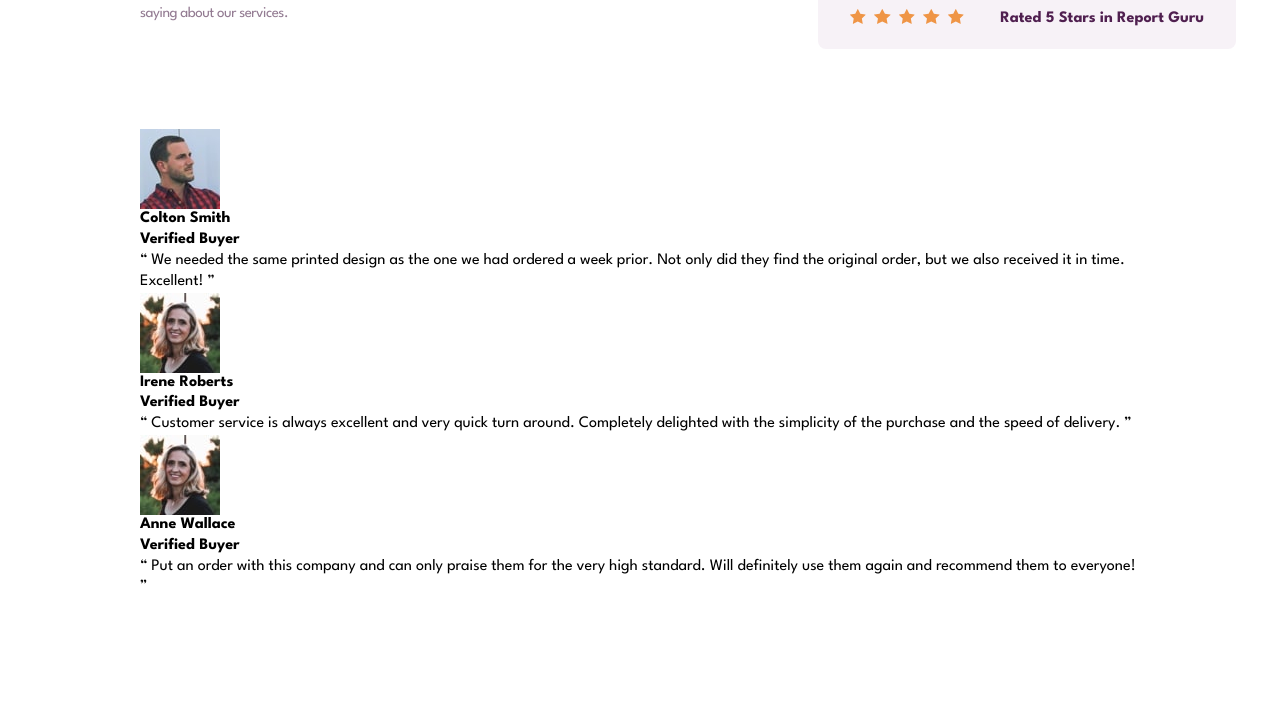
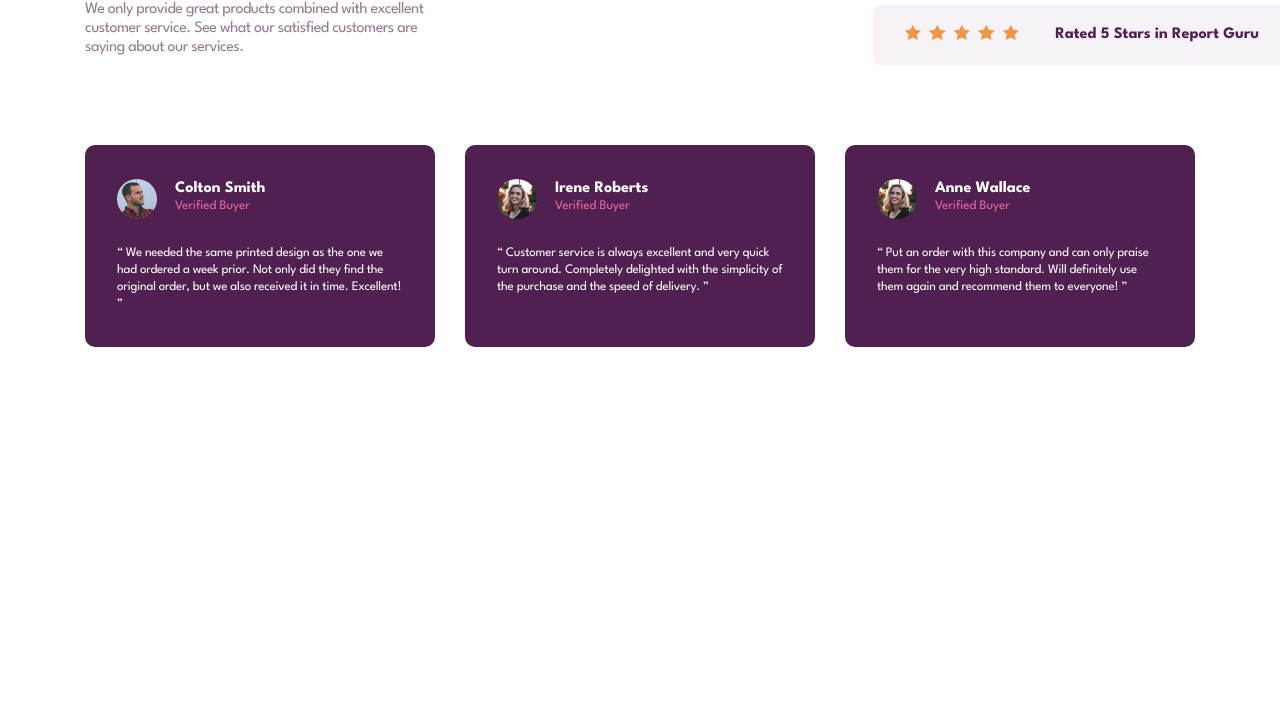
Before and after one commit to correlucas/social-proof-section, a plain HTML site: page index.html in a window 1280 px wide. Shown: the part 301-1019 px from the top of the page. After the commit the page ends 800 px from the top, so only its background shows below. Drawn offline with Linux system fonts and the light colour scheme.

Commit message:
Testimonials sections stylized and grid setup

```diff
--- a/index.html
+++ b/index.html
@@ -34,8 +34,9 @@
               <img src="./images/icon-star.svg" alt="rating start">
               <img src="./images/icon-star.svg" alt="rating start">
             </div>
-            <h2>Rated 5 Stars in Reviews</h2>
+            <h2 class="h2">Rated 5 Stars in Reviews</h2>
           </div>
+
           <div class="product__reviews__stars space--left">
             <div class="star">
               <img src="./images/icon-star.svg" alt="rating start">
@@ -57,17 +58,20 @@
             <h2>Rated 5 Stars in Report Guru</h2>
           </div>
         </div>
+
+
       </section>
-
       <!-- testimonials -->
       <section class="product__testimonial">
-        <div class="product__testimonial__buyer">
-          <div>
+        <div class="product__testimonial__user">
+          <div class="profile__info">
+            <div class="profile__photo">
               <img src="./images/image-colton.jpg" alt="man photography">
             </div>
             <div class="profile__name">
               <h3>Colton Smith</h3>
               <h4>Verified Buyer</h4>
+            </div>
           </div>
 
           <div>
@@ -75,13 +79,15 @@
           </div>
         </div>
 
-        <div class="product__testimonial__buyer">
-          <div>
+        <div class="product__testimonial__user">
+          <div class="profile__info">
+            <div class="profile__photo">
               <img src="./images/image-irene.jpg" alt="woman photography">
             </div>
             <div class="profile__name">
               <h3>Irene Roberts</h3>
               <h4>Verified Buyer</h4>
+            </div>
           </div>
 
           <div>
@@ -89,13 +95,15 @@
           </div>
         </div>
 
-        <div class="product__testimonial__buyer">
-          <div>
+        <div class="product__testimonial__user">
+          <div class="profile__info">
+            <div class="profile__photo">
               <img src="./images/image-irene.jpg" alt="woman photography">
             </div>
             <div class="profile__name">
               <h3>Anne Wallace</h3>
               <h4>Verified Buyer</h4>
+            </div>
           </div>
 
           <div>
--- a/style.css
+++ b/style.css
@@ -61,15 +61,15 @@ h1 {
   letter-spacing: -1.71429px;
   line-height: 0.9;
   color: var(--dark-violet);
-
   max-width: 350px;
-  padding-bottom: 1rem;
+  padding-bottom: 1.2rem;
 }
 
 .heading p {
   font-weight: 400;
-  font-size: 0.9375rem;
-  line-height: 1.3;
+  font-size: 1rem;
+  align-self: baseline;
+  line-height: 1.2;
   letter-spacing: -0.5px;
   color: var(--pinkish-gray);
   max-width: 350px;
@@ -97,23 +97,29 @@ h1 {
   color: var(--dark-violet);
   background-color: var(--soft-gray);
   border-radius: 0.5rem;
-  margin-top: 16px;
   transition: ease-in-out 0.3s;
 }
 
-.product__reviews__stars:hover {
-  filter: saturate(2);
+.product__reviews__stars+.product__reviews__stars {
+  margin-top: 16px;
 }
 
-.product__reviews {
-  row-gap: 20px;
+.product__reviews__stars:hover {
+  filter: saturate(3);
 }
+
 
 .star {
   display: flex;
   flex-direction: row;
   gap: 0.5rem;
+  transition: ease-in-out 0.3s;
 }
+
+/* .star-hover:hover~.star img {
+  transform: rotate(360deg);
+  transition: 0.3s;
+} */
 
 .star img {
   width: 16.5px;
@@ -151,3 +157,49 @@ h1 {
 }
 
 /* -- */
+
+/* testimonials */
+
+.product__testimonial {
+  display: grid;
+  grid-template-columns: 350px 350px 350px;
+  gap: 30px;
+}
+
+.profile__photo img {
+  border-radius: 50%;
+  width: 40px;
+  height: 40px;
+}
+
+.product__testimonial__user {
+  padding: 34px 32px;
+  border-radius: 10px;
+  background-color: var(--dark-violet);
+}
+
+.profile__info {
+  display: flex;
+  flex-direction: row;
+  gap: 1.125rem;
+}
+
+.profile__name h3 {
+  color: var(--bg);
+}
+
+.profile__name h4 {
+  font-weight: 400;
+  font-size: 0.8125rem;
+  line-height: 1;
+  color: var(--pink);
+}
+
+.product__testimonial__user p {
+  font-weight: 400;
+  font-size: 0.8125rem;
+  line-height: 1.3;
+  letter-spacing: -0.2px;
+  padding-top: 1.625rem;
+  color: var(--bg);
+}
```
Lines whose indentation alone changed are shown as unchanged.
